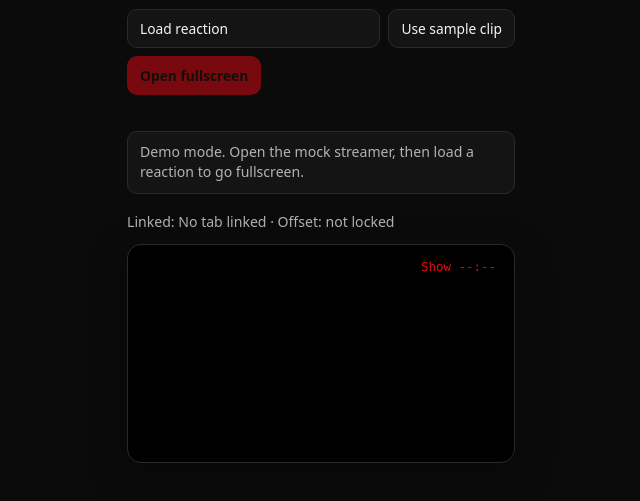
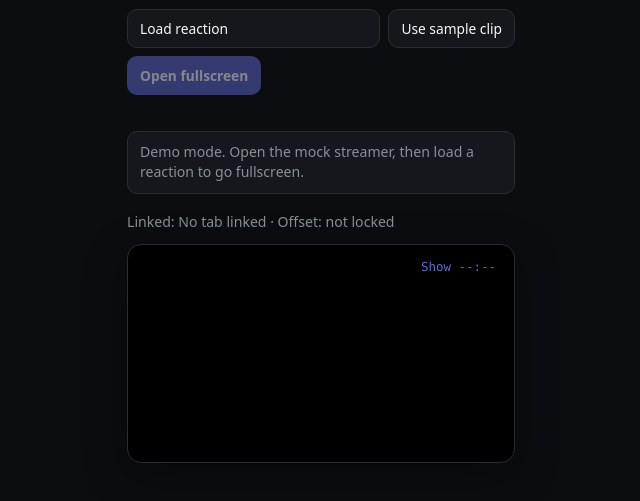
Before and after one commit to kaustubhumbarkar17/ReactSync, a website built with Vite: page src/sidepanel/index.html in a window 1280 px wide. Shown: the part 91-592 px from the top of the page, without its empty margins (319-959 px from the left). Built offline with nearby package versions, Linux system fonts and the light colour scheme.

Commit message:
Refactor CSS variables and styles for improved theming and consistency across UI components. Updated background, text, and accent colors to enhance visual coherence. Adjusted button styles and input ranges to utilize new color variables. This change aims to unify the design language in both stage and player stylesheets.

```diff
--- a/src/stage/style.css
+++ b/src/stage/style.css
@@ -1,5 +1,13 @@
 :root {
   color-scheme: dark;
+  --bg: #0c0d10;
+  --raise: #16171c;
+  --line: #2a2c34;
+  --text: #f7f8f8;
+  --muted: #8a8f98;
+  --accent: #5e6ad2;
+  --on: #fff;
+  --ok: #8b93ff;
 }
 
 * {
@@ -13,8 +21,8 @@ body {
   height: 100%;
   height: 100dvh;
   overflow: hidden;
-  background: #000;
-  color: #f5f5f5;
+  background: var(--bg);
+  color: var(--text);
   font-family: ui-sans-serif, system-ui, "Segoe UI", sans-serif;
 }
 
@@ -23,7 +31,7 @@ video {
   width: 100%;
   height: 100%;
   object-fit: contain;
-  background: #000;
+  background: var(--bg);
 }
 
 .hud {
@@ -69,7 +77,7 @@ video {
   padding: 4px 8px;
   border-radius: 6px;
   background: #000000b3;
-  color: #e8e8e8;
+  color: var(--text);
   font-family: ui-monospace, Menlo, monospace;
   font-size: 12px;
 }
@@ -94,12 +102,12 @@ video {
   height: 32px;
   padding: 0 12px;
   border-radius: 8px;
-  background: #141414d9;
+  background: color-mix(in srgb, var(--raise) 85%, transparent);
   font-size: 13px;
 }
 
 .options[aria-expanded="true"] {
-  background: #1f1f1f;
+  background: var(--raise);
 }
 
 .panel {
@@ -112,8 +120,8 @@ video {
   gap: 10px;
   padding: 12px;
   border-radius: 10px;
-  background: #141414f2;
-  border: 1px solid #2a2a2a;
+  background: color-mix(in srgb, var(--raise) 95%, transparent);
+  border: 1px solid var(--line);
 }
 
 .panel[hidden] {
@@ -122,7 +130,8 @@ video {
 
 .row-btn,
 .nudge button {
-  background: #1f1f1f;
+  background: var(--bg);
+  border: 1px solid var(--line);
   border-radius: 7px;
   min-height: 32px;
 }
@@ -140,7 +149,7 @@ video {
 .field {
   margin: 0;
   font-size: 12px;
-  color: #b3b3b3;
+  color: var(--muted);
 }
 
 .field {
@@ -160,23 +169,30 @@ video {
 }
 
 .sync-row input {
-  border: 1px solid #2a2a2a;
-  background: #0b0b0b;
-  color: #f5f5f5;
+  border: 1px solid var(--line);
+  background: var(--bg);
+  color: var(--text);
   border-radius: 7px;
   padding: 7px 8px;
   font: inherit;
   font-family: ui-monospace, Menlo, monospace;
 }
 
-.go {
+.go,
+.row-btn[data-link] {
   flex: 0 0 auto;
   padding: 0 12px;
   border-radius: 7px;
-  background: #e50914;
-  color: #fff;
+  background: var(--accent);
+  color: var(--on);
+  border-color: transparent;
   font-weight: 650;
   font-size: 13px;
+}
+
+.row-btn[data-link] {
+  width: 100%;
+  text-align: center;
 }
 
 .nudge {
@@ -198,11 +214,11 @@ video {
 
 .volume input[type="range"],
 .bottom input[type="range"] {
-  accent-color: #e50914;
+  accent-color: var(--accent);
 }
 
 .status.ok {
-  color: #7dce9a;
+  color: var(--ok);
 }
 
 .status.error {
@@ -222,7 +238,7 @@ video {
   width: 36px;
   height: 36px;
   border-radius: 50%;
-  background: #e50914;
+  background: var(--accent);
   position: relative;
 }
 
@@ -249,7 +265,7 @@ video {
 .time {
   font-family: ui-monospace, Menlo, monospace;
   font-size: 12px;
-  color: #d4d4d4;
+  color: var(--muted);
   min-width: 3.2em;
 }
 
--- a/src/ui/player.css
+++ b/src/ui/player.css
@@ -1,14 +1,14 @@
 :root {
   color-scheme: dark;
-  --bg: #0b0b0b;
-  --bg-raise: #141414;
-  --line: #2a2a2a;
-  --text: #f5f5f5;
-  --muted: #b3b3b3;
-  --gold: #e50914;
-  --gold-dim: #8a1016;
+  --bg: #0c0d10;
+  --bg-raise: #16171c;
+  --line: #2a2c34;
+  --text: #f7f8f8;
+  --muted: #8a8f98;
+  --gold: #5e6ad2;
+  --gold-dim: #3f48a0;
   --danger: #ef6b6b;
-  --ok: #7dce9a;
+  --ok: #8b93ff;
   --shadow: 0 12px 40px rgba(0, 0, 0, 0.35);
   font-family: ui-sans-serif, system-ui, "Segoe UI", sans-serif;
 }
@@ -183,7 +183,7 @@ button,
 
 button.primary {
   background: var(--gold);
-  color: #1b1406;
+  color: #fff;
   border-color: transparent;
   font-weight: 650;
 }
@@ -225,7 +225,7 @@ button:disabled,
 }
 
 .status.ok {
-  border-color: #24533a;
+  border-color: #2a2f6a;
 }
 
 .nudge button {
```
